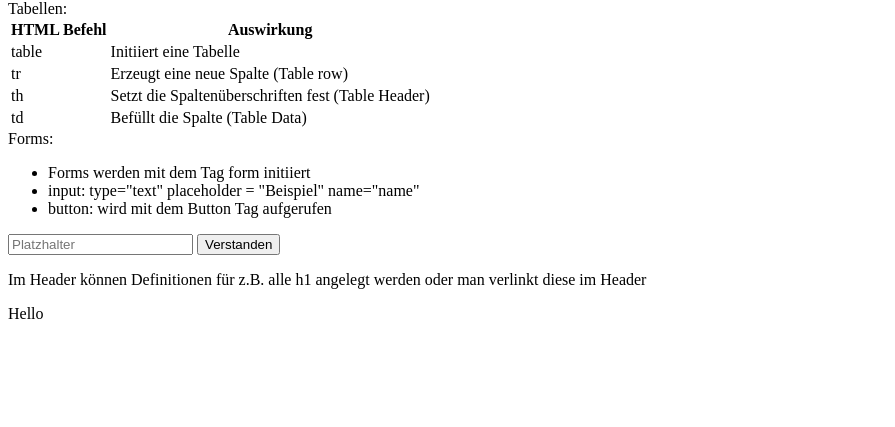
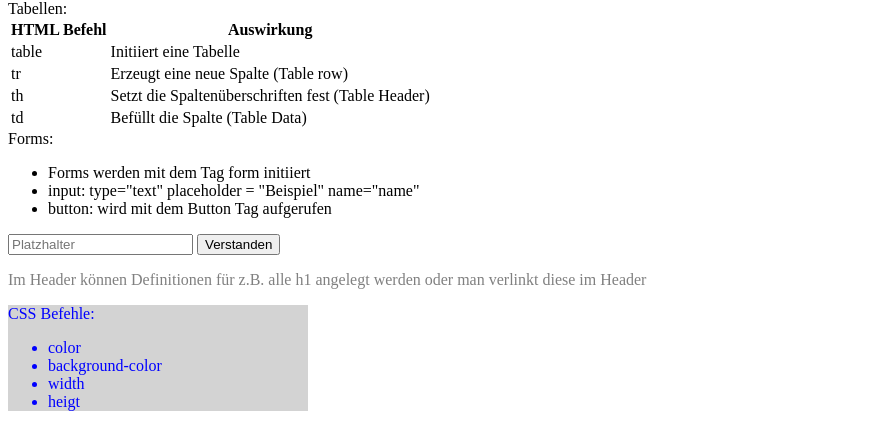
Before and after one commit to Rllyyy/Einheit0, a plain HTML site: page hello.html in a window 1280 px wide. Shown: the part 569-996 px from the top of the page, without its empty margins (0-895 px from the left). Before the commit the page ends 900 px from the top, so only its background shows below. Drawn offline with Linux system fonts and the light colour scheme.

Commit message:
hello.html und styles.css geupdated

```diff
--- a/hello.html
+++ b/hello.html
@@ -14,7 +14,6 @@
           <li>Wird mit den Tag ul (unordered list) initiiert</li>
           <li>Einzelne Items einer Liste werden mit dem Tag li hinzugefügt</li>
         </ul>
-
         Eine Liste mit Zahlen:
         <ol>
           <li>Eine Liste mit Zahlen werden mit dem Tag ol (ordered list)</li>
@@ -63,6 +62,14 @@
         Im Header können Definitionen für z.B. alle h1 angelegt werden
         oder man verlinkt diese im Header
         </p>
-        Hello
+      <div>
+        CSS Befehle:
+        <ul>
+          <li>color</li>
+          <li>background-color</li>
+          <li>width</li>
+          <li>heigt</li>
+        </ul>
+      </div>
      </body>
 </html>
--- a/styles.css
+++ b/styles.css
@@ -2,3 +2,12 @@ h1 {
   color: blue;
   text-align: center;
 }
+p {
+  color: grey;
+}
+div {
+  color: blue;
+  background-color: lightgrey;
+  height: auto;
+  width: 300px;
+}
```
